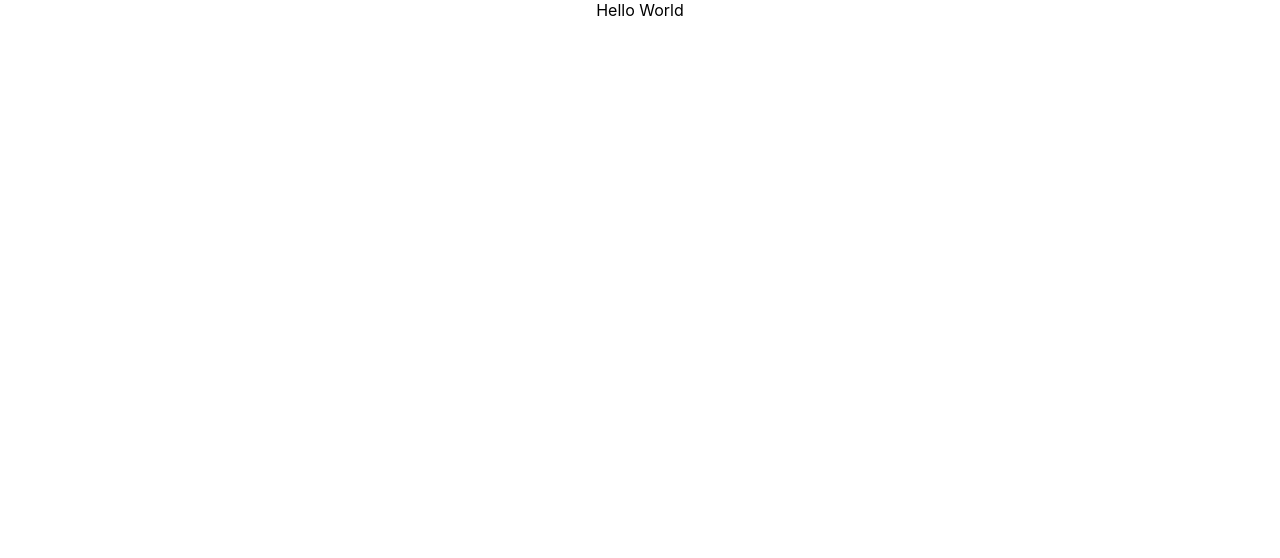
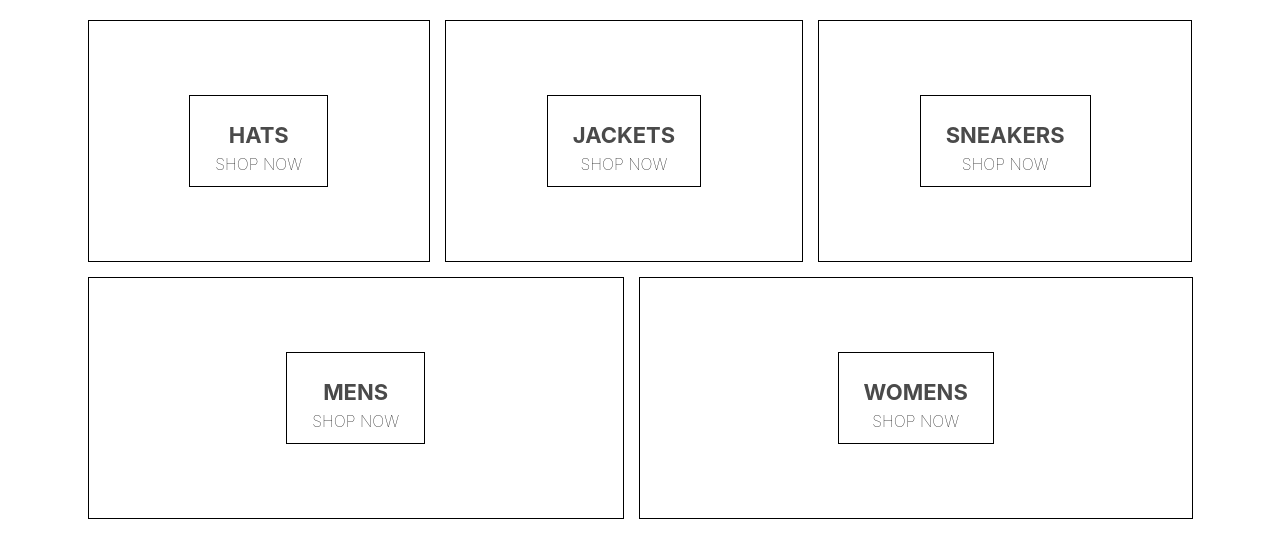
Before and after one commit to bluesuperdeveloper/clothing-react, a React (Create React App) app: page / in a window 1280 px wide. Shown: the top 558 px of the page. Built offline with nearby package versions, Linux system fonts and the light colour scheme.

Commit message:
🏠add homepage Component

```diff
--- a/package.json
+++ b/package.json
@@ -3,6 +3,7 @@
   "version": "0.1.0",
   "private": true,
   "dependencies": {
+    "node-sass": "^4.13.0",
     "react": "^16.12.0",
     "react-dom": "^16.12.0",
     "react-scripts": "3.2.0"
--- a/src/App.js
+++ b/src/App.js
@@ -1,9 +1,14 @@
 import React from "react";
-import logo from "./logo.svg";
 import "./App.css";
 
+import HomePage from "./components/homepage/homepage.component";
+
 function App() {
-  return <div className="App">Hello World</div>;
+  return (
+    <div>
+      <HomePage />
+    </div>
+  );
 }
 
 export default App;
--- /dev/null
+++ b/src/components/homepage/homepage.component.jsx
@@ -0,0 +1,41 @@
+import React from "react";
+import "./homepage.styles.scss";
+
+const HomePage = () => (
+  <div className="homepage">
+    <div className="directory-menu">
+      <div className="menu-item">
+        <div className="content">
+          <h1 className="title">HATS</h1>
+          <span className="subtitle">SHOP NOW</span>
+        </div>
+      </div>
+      <div className="menu-item">
+        <div className="content">
+          <h1 className="title">JACKETS</h1>
+          <span className="subtitle">SHOP NOW</span>
+        </div>
+      </div>
+      <div className="menu-item">
+        <div className="content">
+          <h1 className="title">SNEAKERS</h1>
+          <span className="subtitle">SHOP NOW</span>
+        </div>
+      </div>
+      <div className="menu-item">
+        <div className="content">
+          <h1 className="title">MENS</h1>
+          <span className="subtitle">SHOP NOW</span>
+        </div>
+      </div>
+      <div className="menu-item">
+        <div className="content">
+          <h1 className="title">WOMENS</h1>
+          <span className="subtitle">SHOP NOW</span>
+        </div>
+      </div>
+    </div>
+  </div>
+);
+
+export default HomePage;
--- /dev/null
+++ b/src/components/homepage/homepage.styles.scss
@@ -0,0 +1,54 @@
+.homepage {
+  display: flex;
+  flex-direction: column;
+  align-items: center;
+  padding: 20px 80px;
+}
+
+.directory-menu {
+  width: 100%;
+  display: flex;
+  flex-wrap: wrap;
+  justify-content: space-between;
+}
+
+.menu-item {
+  min-width: 30%;
+  height: 240px;
+  flex: 1 1 auto;
+  display: flex;
+  align-items: center;
+  justify-content: center;
+  border: 1px solid black;
+  margin: 0 7.5px 15px;
+
+  &:first-child {
+    margin-right: 7.5px;
+  }
+
+  &:last-child {
+    margin-left: 7.5px;
+  }
+
+  .content {
+    height: 90px;
+    padding: 0 25px;
+    display: flex;
+    flex-direction: column;
+    align-items: center;
+    justify-content: center;
+    border: 1px solid black;
+
+    .title {
+      font-weight: bold;
+      margin-bottom: 6px;
+      font-size: 22px;
+      color: #4a4a4a;
+    }
+
+    .subtitle {
+      font-weight: lighter;
+      font-size: 16px;
+    }
+  }
+}
--- a/src/index.js
+++ b/src/index.js
@@ -2,6 +2,5 @@
 import ReactDOM from "react-dom";
 import "./index.css";
 import App from "./App";
-import * as serviceWorker from "./serviceWorker";
 
 ReactDOM.render(<App />, document.getElementById("root"));
```
Also changed, not shown: 1 other file (tests, documents, lock files or other folders).
